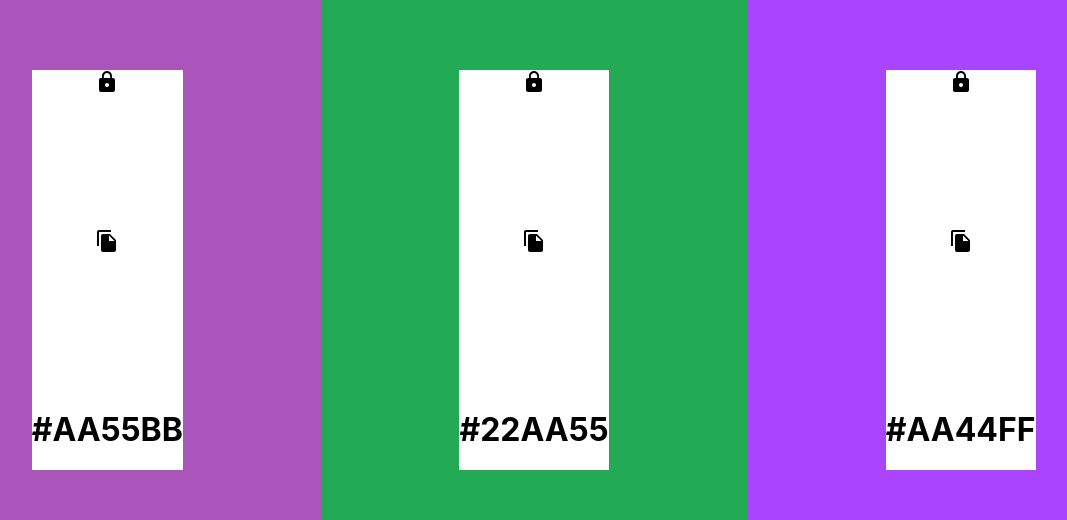
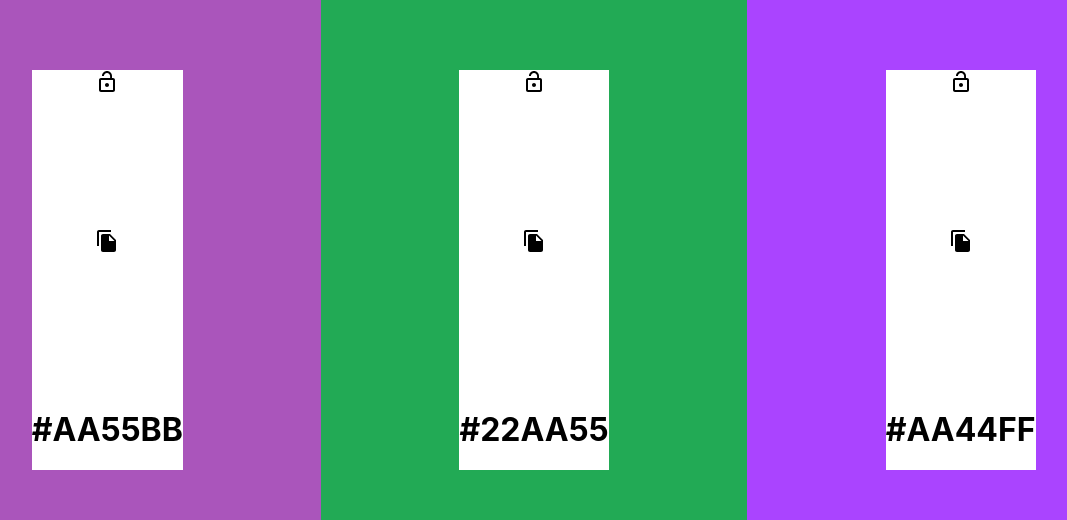
Before and after one commit to Sir-Martin-Esq-III/colors2, a React (Create React App) app: page / in a window 1280 px wide. Shown: the part 130-650 px from the top of the page, without its empty margins (106-1173 px from the left). Built offline with nearby package versions, Linux system fonts and the light colour scheme.

Commit message:
Added multi colorlocking as well as updating the lock icon

```diff
--- a/src/App.js
+++ b/src/App.js
@@ -13,7 +13,7 @@ function App() {
     setPrevColors(Colors)
     for (let col in Colors){
       console.log("TEST"+Colors[col]+" "+lockedColors);
-      if (Colors[col]===lockedColors){
+      if (lockedColors.includes(Colors[col])){
         newColors.push(Colors[col])
         continue
       }
--- a/src/components/ColorBox.js
+++ b/src/components/ColorBox.js
@@ -1,11 +1,14 @@
-import React from 'react';
+import React, { useEffect, useState } from 'react';
 import LockIcon from '@material-ui/icons/Lock';
 import FileCopyIcon from '@material-ui/icons/FileCopy';
+import LockOpenIcon from '@material-ui/icons/LockOpen';
 
 function ColorBox(props) {
 
     const bWidth=100/props.boxWidth+"vw";
     const textColor="color-mix(#FFFFFF,"+props.bgCol+")"
+    const [locked, setLocked]=useState(false)
+
 
     const clipboardColor=()=>{
         alert("Copied");
@@ -14,15 +17,33 @@ function ColorBox(props) {
 
     const lockColor=()=>{
         //Check if the current element is already locked
-        alert("Locked")
-        props.lockedCols(props.bgCol)
+        // If this is not in the lockedList
+        if(props.lockedList.includes(props.bgCol)===false){
+            alert("Locked")
+            setLocked(true)
+            props.lockedCols(props.lockedList.concat(props.bgCol));
+        }else{
+            alert("unlocked")
+            setLocked(false)
+            props.lockedList.splice(props.lockedList.indexOf(props.bgCol),1)
+            props.lockedCols(props.lockedList)
+        }
+
+        //props.lockedCols(props.bgCol)
     }
+
+    var lockIcon=<LockIcon style={{color:textColor}} className="lock"  onClick={lockColor}/>
+    if (!locked){
+        lockIcon=<LockOpenIcon style={{color:textColor}} className="lock"  onClick={lockColor}/>
+    }
+
+
     console.log(textColor);
     return (
         <div className="ColorBox-container" style={{backgroundColor:props.bgCol, width:bWidth}}>
             <div className="colorBox-content">
                 <ul className="content-list">
-                    <LockIcon style={{color:textColor}} className="lock"  onClick={lockColor}/>
+                    {lockIcon}
                     <FileCopyIcon className="Copy" onClick={clipboardColor}/>
                     <h1>{props.bgCol}</h1>
                 </ul>
```
